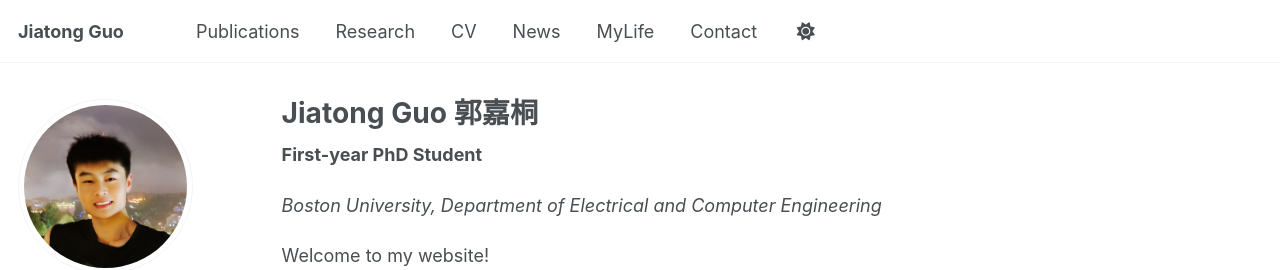
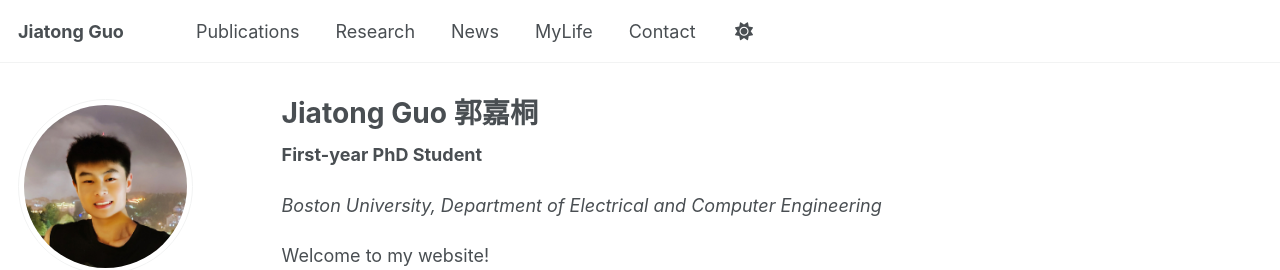
Before and after one commit to guojiatong/guojiatong.github.io, a Jekyll site: the page built from _pages/about.md, in a window 1280 px wide. Shown: the top 270 px of the page. Built offline with Jekyll 4.4.1, drawn with Linux system fonts in a browser that asks for light colours; some web fonts are replaced; a script that is not in the unit is left out.

```diff
--- a/_data/navigation.yml
+++ b/_data/navigation.yml
@@ -14,9 +14,6 @@ main:
   - title: "Research"
     url: /research/
 
-  - title: "CV"
-    url: /cv-jiatong/
-
   - title: "News"
     url: /news/
 
```
